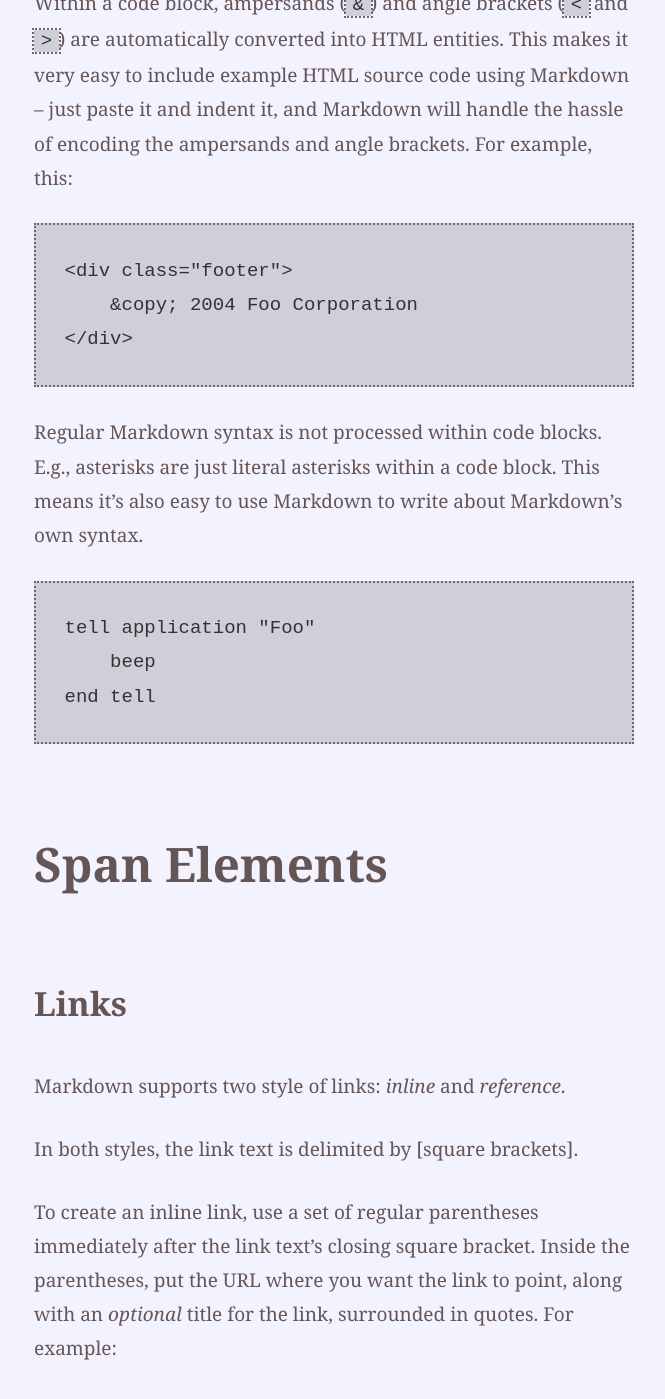
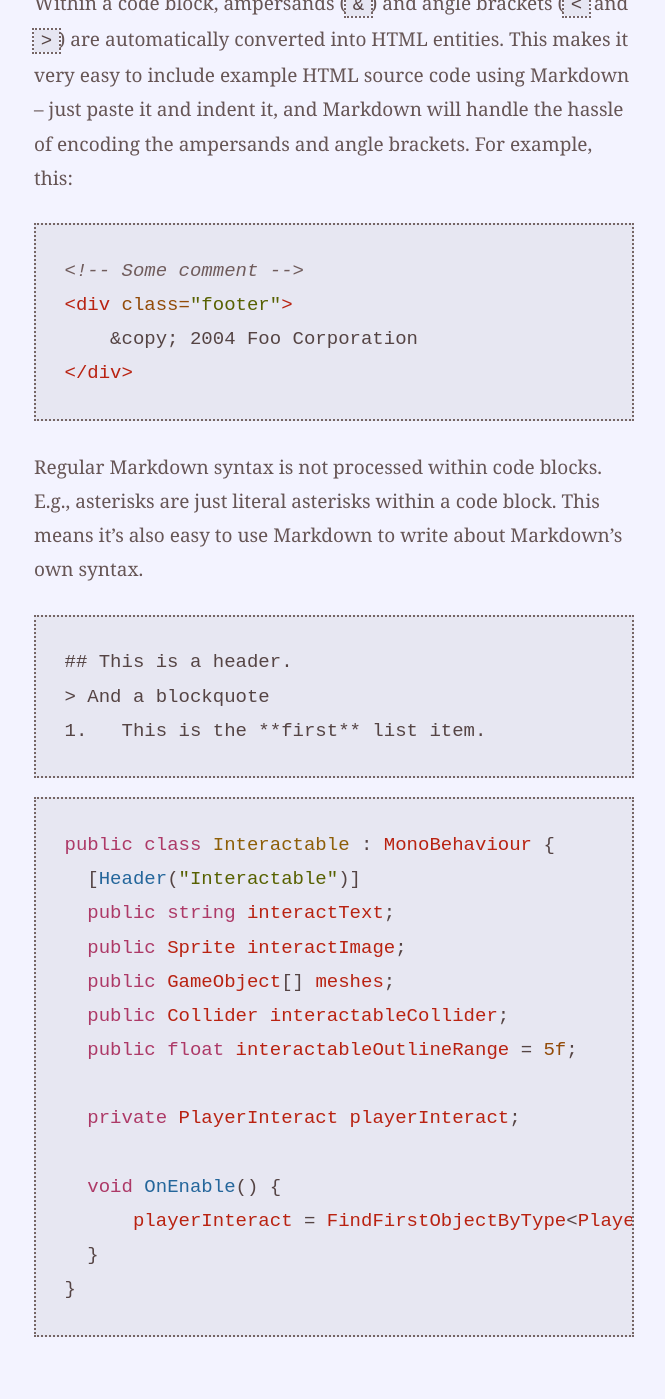
Before and after one commit to Mitcheljager/quitequiet.dev, a Jekyll site: the page built from _posts/2026-06-25-test-post.md, in a window 1280 px wide and 1400 px high, scrolled down 10290 px. Shown: the whole window, without its empty margins (306-971 px from the left). Built offline with Jekyll 4.4.1, drawn with Linux system fonts in a browser that asks for light colours.

Commit message:
style: Add basic syntax highlighting
More will probably need to be added later. I specifically only added it in the post layout since the homepage or overview pages probably will not need this. Doesn't exactly save a ton of bytes, but it's something.

````diff
--- a/_includes/main.css
+++ b/_includes/main.css
@@ -2,7 +2,7 @@
   color-scheme: light dark;
 
   --background-body: light-dark(#f3f3ff, #111115);
-  --background-code: light-dark(rgba(0, 0, 0, 0.15), rgba(0, 0, 0, 0.5));
+  --background-code: light-dark(rgba(0, 0, 0, 0.05), rgba(0, 0, 0, 0.5));
   --background-blockquote: light-dark(rgba(0, 0, 0, 0.05), rgba(0, 0, 0, 0.2));
   --primary-color: light-dark(#c500c5, #ff00ff);
   --text-color: light-dark(#665555, #ccbbbb);
@@ -135,7 +135,7 @@ blockquote {
 
 code {
   background: var(--background-code);
-  color: light-dark(#333, #eedddd);
+  color: light-dark(#554444, #eedddd);
   outline: 2px dotted var(--text-color-alternative);
   padding: 0 0.35em;
   font-family: 'Courier New', Courier, Consolas, monospace;
--- /dev/null
+++ b/_includes/syntax-highlight.css
@@ -0,0 +1,11 @@
+.c  { color: light-dark(#705c5c, #8d7f7f); font-style: italic; }
+.s  { color: light-dark(#576101, #98a23c) }
+.k  { color: light-dark(#ad3967, #c678dd) }
+.k  { color: light-dark(#ad3967, #c678dd) }
+.n  { color: light-dark(#b92211, #d34a3c) }
+.m  { color: light-dark(#924b08, #d09966) }
+.nt { color: light-dark(#b92211, #d34a3c) }
+.na { color: light-dark(#924b08, #d09966) }
+.nc { color: light-dark(#8d5e07, #e5c07b) }
+.nf { color: light-dark(#24669b, #61afef) }
+.kt { color: light-dark(#ad3967, #c678dd) }
--- a/_layouts/post.html
+++ b/_layouts/post.html
@@ -1,6 +1,10 @@
 ---
 layout: default
 ---
+
+<style>
+  {% include syntax-highlight.css %}
+</style>
 
 <article>
   <h1>{{ page.title }}</h1>
--- a/_posts/2026-06-25-test-post.md
+++ b/_posts/2026-06-25-test-post.md
@@ -260,6 +260,7 @@ it and indent it, and Markdown will handle the hassle of encoding the
 ampersands and angle brackets. For example, this:
 
 ```html
+<!-- Some comment -->
 <div class="footer">
     &copy; 2004 Foo Corporation
 </div>
@@ -269,10 +270,27 @@ Regular Markdown syntax is not processed within code blocks. E.g.,
 asterisks are just literal asterisks within a code block. This means
 it's also easy to use Markdown to write about Markdown's own syntax.
 
+```markdown
+## This is a header.
+> And a blockquote
+1.   This is the **first** list item.
 ```
-tell application "Foo"
-    beep
-end tell
+
+```csharp
+public class Interactable : MonoBehaviour {
+  [Header("Interactable")]
+  public string interactText;
+  public Sprite interactImage;
+  public GameObject[] meshes;
+  public Collider interactableCollider;
+  public float interactableOutlineRange = 5f;
+
+  private PlayerInteract playerInteract;
+
+  void OnEnable() {
+      playerInteract = FindFirstObjectByType<PlayerInteract>();
+  }
+}
 ```
 
 ## Span Elements
````
